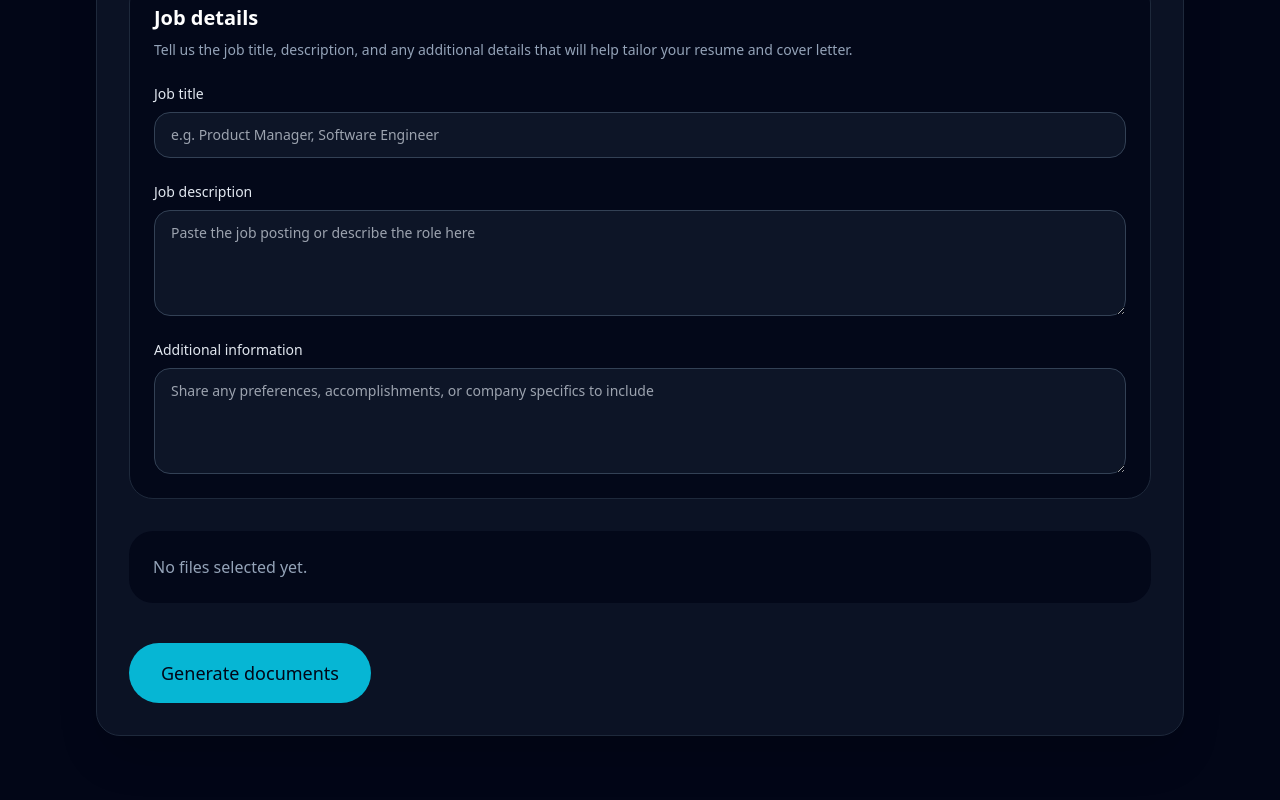
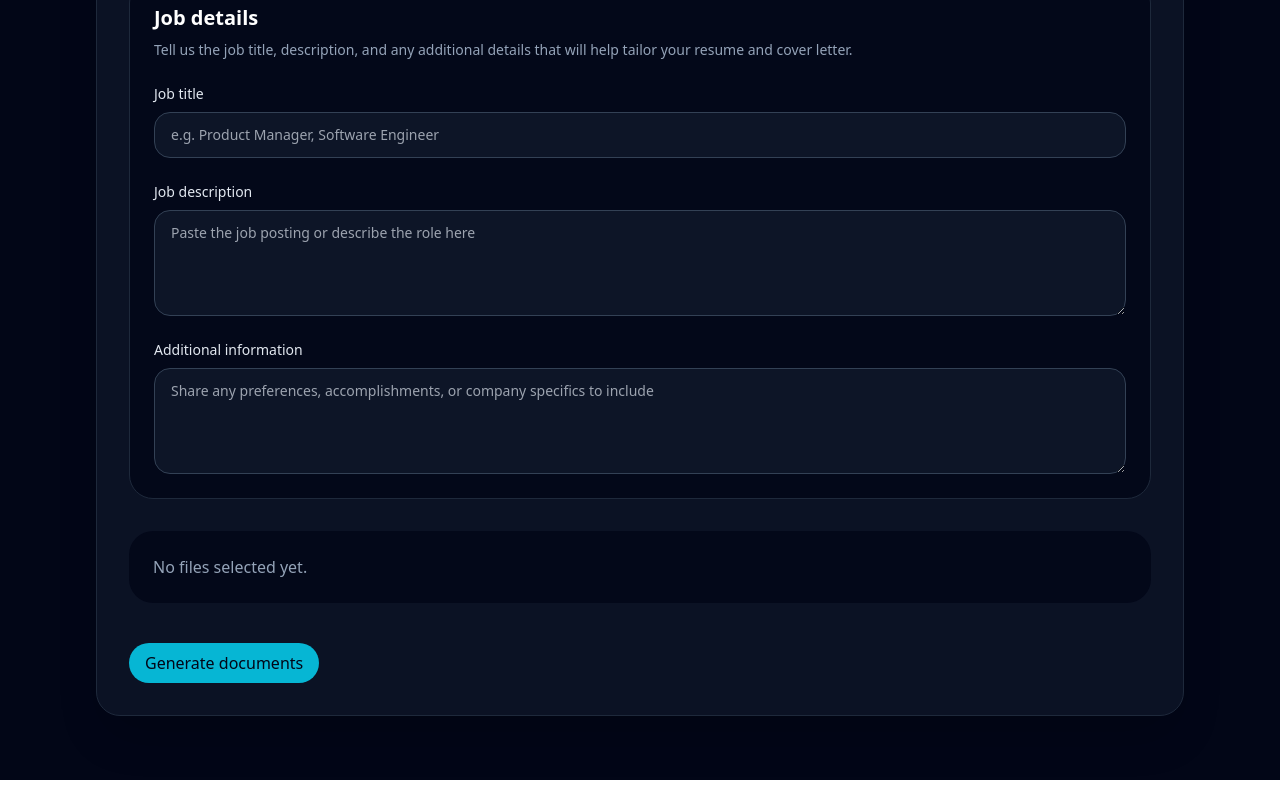
Before and after one commit to wilcoxjoseph/AI-Resume-Cover-Letters-Generator, a React (Vite) app: page /document in a window 1280 px wide. Shown: the part 622-1422 px from the top of the page. Built offline with nearby package versions, Linux system fonts and the light colour scheme.

Commit message:
Change "Generate documents" button size

```diff
--- a/src/Document/doc.tsx
+++ b/src/Document/doc.tsx
@@ -105,7 +105,7 @@ export default function Document() {
             </div>
           )}
 
-          <button className="mt-10 rounded-full bg-cyan-500 px-8 py-4 font-medium text-slate-950 transition hover:bg-cyan-400 text-lg">
+          <button className="mt-10 rounded-full bg-cyan-500 px-4 py-2 font-medium text-slate-950 transition hover:bg-cyan-400 text-md">
             Generate documents
           </button>
         </div>
```
